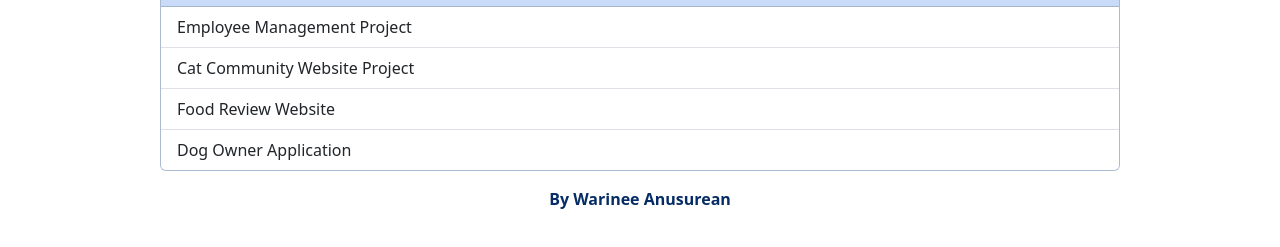
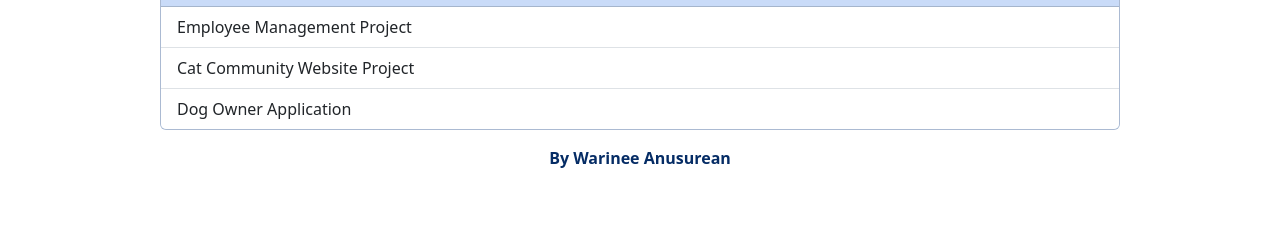
Before and after one commit to warinee341-6/MyProject, a plain HTML site: page index.html in a window 1280 px wide. Shown: the part 251-498 px from the top of the page. Drawn offline with nearby package versions, Linux system fonts and the light colour scheme.

Commit message:
Update index.html

```diff
--- a/index.html
+++ b/index.html
@@ -22,7 +22,6 @@
             <ul class="list-group list-group-flush">
                 <a href="https://github.com/warinee341-6/EmployeeManagement" class="list-group-item list-group-item-action">Employee Management Project</a>
                 <a href="https://github.com/warinee341-6/CatCommunityWebsite" class="list-group-item list-group-item-action">Cat Community Website Project</a>
-                <a href="https://github.com/warinee341-6/FoodReviewWebsite" class="list-group-item list-group-item-action">Food Review Website</a>
                 <a href="https://github.com/warinee341-6/Dog-Owners-Community-Application" class="list-group-item list-group-item-action">Dog Owner Application</a>
             </ul>
         </div>
```
